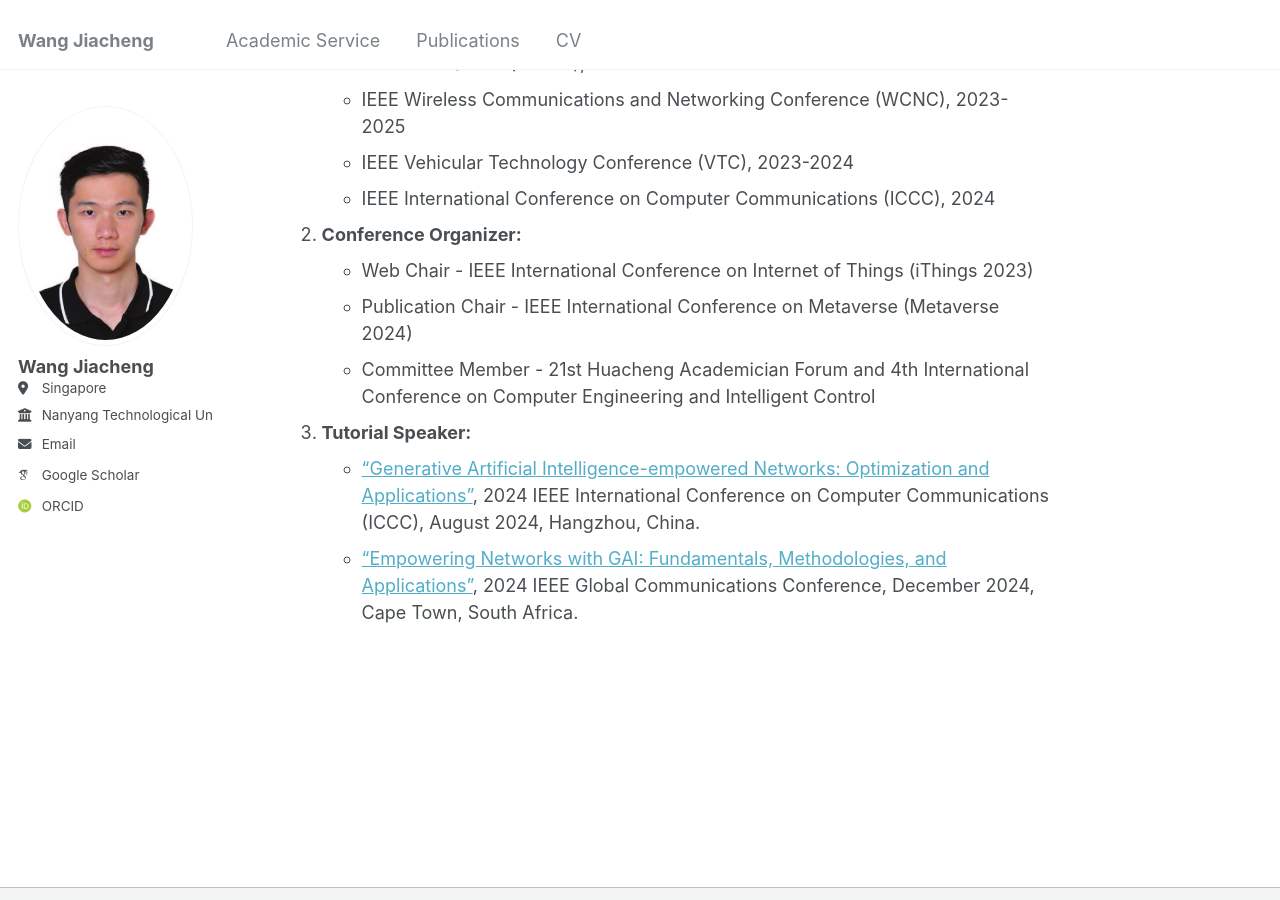
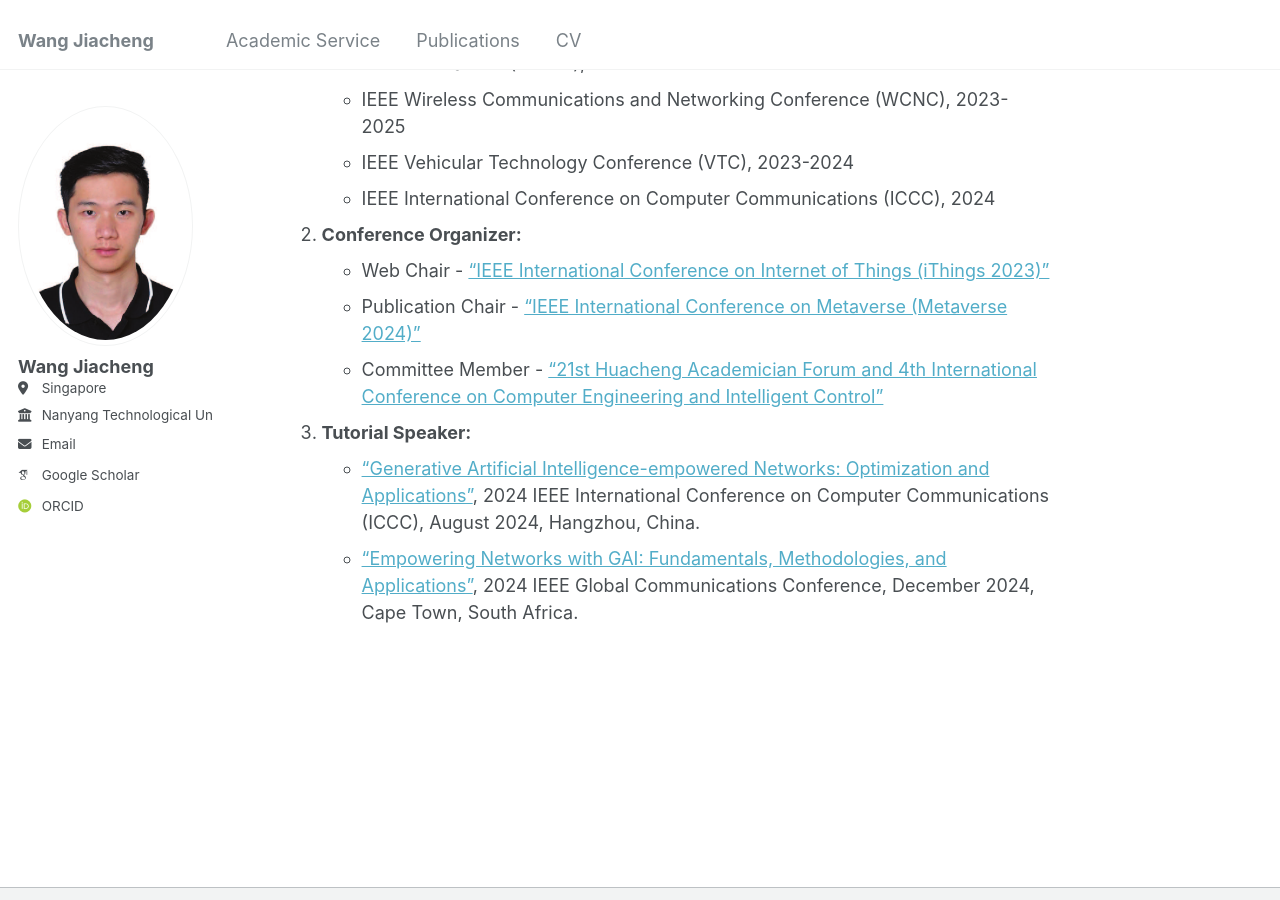
Before and after one commit to W-JiaCheng/W-JiaCheng.github.io, a Jekyll site: the page built from _pages/non-menu-page.md, in a window 1280 px wide and 900 px high, scrolled down 1431 px. Built offline with Jekyll 4.4.1, drawn with Linux system fonts in a browser that asks for light colours; some web fonts are replaced; part of the change alters nothing that is shown.

```diff
--- a/_pages/non-menu-page.md
+++ b/_pages/non-menu-page.md
@@ -41,9 +41,9 @@ redirect_from:
   * IEEE Vehicular Technology Conference (VTC), 2023-2024
   * IEEE International Conference on Computer Communications (ICCC), 2024
 2. **Conference Organizer:**
-  * Web Chair - IEEE International Conference on Internet of Things (iThings 2023)
-  * Publication Chair - IEEE International Conference on Metaverse (Metaverse 2024)
-  * Committee Member - 21st Huacheng Academician Forum and 4th International Conference on Computer Engineering and Intelligent Control
+  * Web Chair - ["IEEE International Conference on Internet of Things (iThings 2023)"](http://ieee-cybermatics.org/2023/ithings/oc.php)
+  * Publication Chair - ["IEEE International Conference on Metaverse (Metaverse 2024)"](https://www.ieee-smart-world.org/2024/metaverse/cmt.php)
+  * Committee Member - ["21st Huacheng Academician Forum and 4th International Conference on Computer Engineering and Intelligent Control"](https://www.icceic.org/Committee)
 3. **Tutorial Speaker:**
 * ["Generative Artificial Intelligence-empowered Networks: Optimization and Applications"](https://iccc2024.ieee-iccc.org/program/tutorials-0), 2024 IEEE International Conference on Computer Communications (ICCC), August 2024, Hangzhou, China.
 * ["Empowering Networks with GAI: Fundamentals, Methodologies, and Applications"](https://globecom2024.ieee-globecom.org/program/tutorials/thursday-morning-tutorials#TUT17), 2024 IEEE Global Communications Conference, December 2024, Cape Town, South Africa.
```
